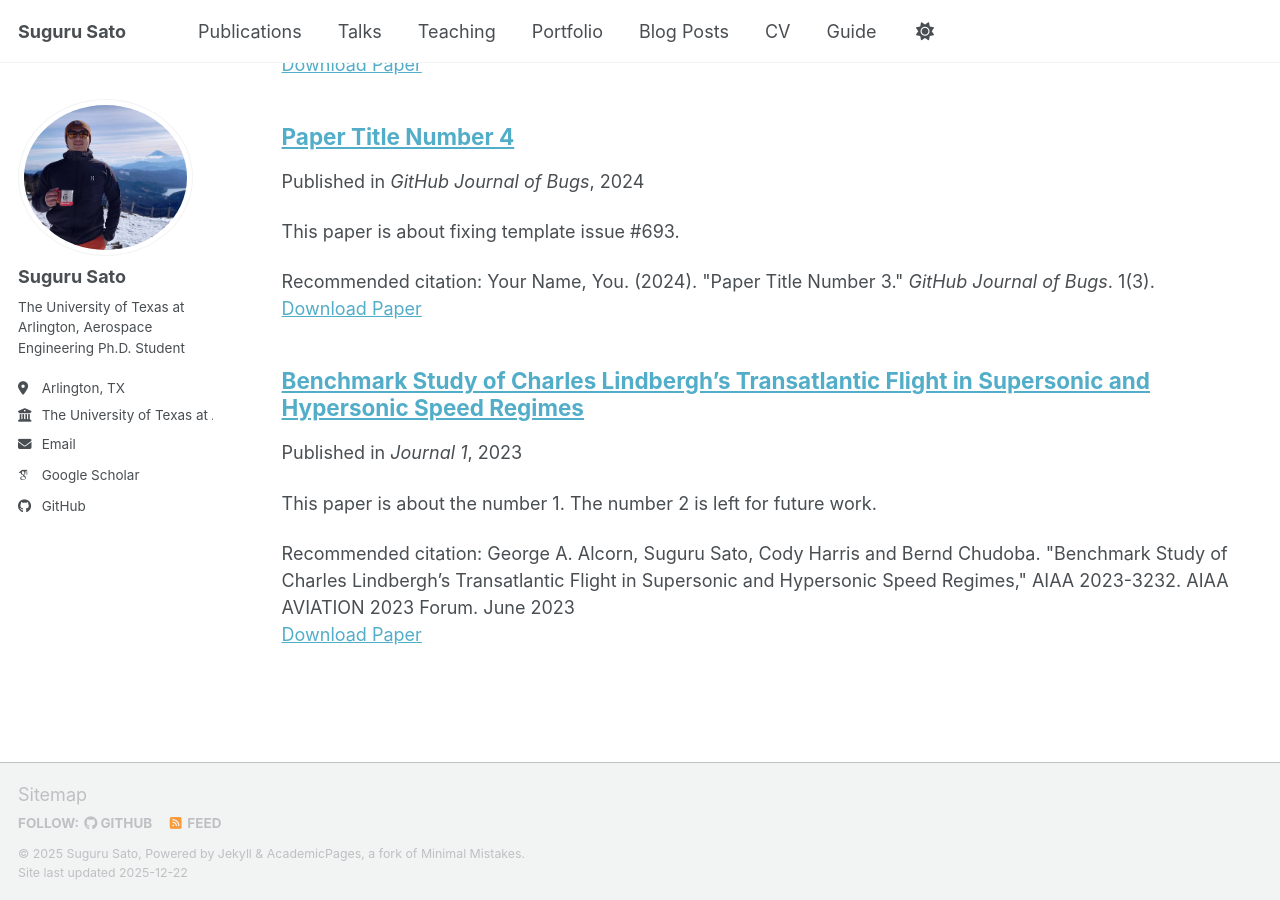
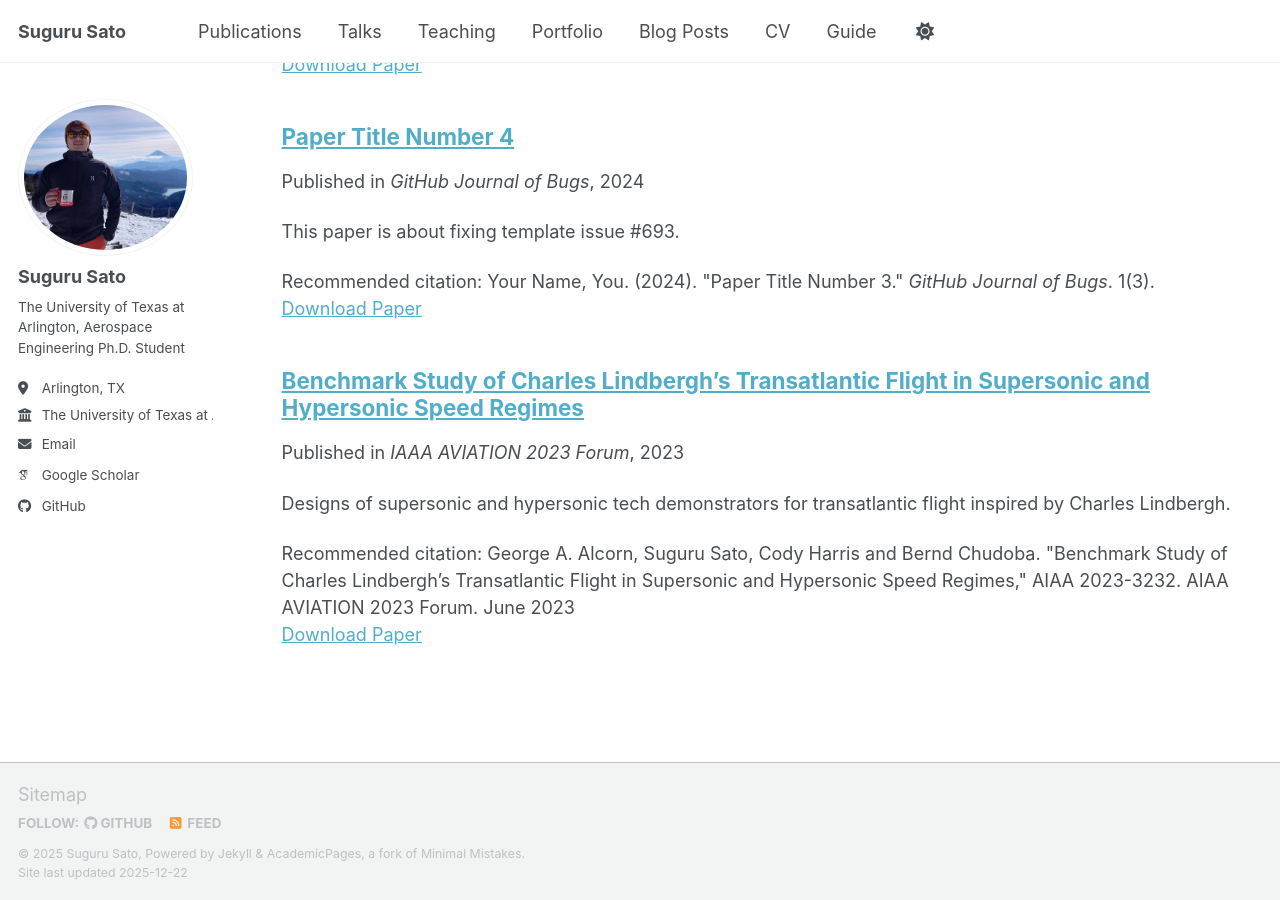
Before and after one commit to GitHub-Suguru/GitHub-Suguru.github.io, a Jekyll site: the page built from _pages/publications.html, in a window 1280 px wide and 900 px high, scrolled down 1009 px. Built offline with Jekyll 4.4.1, drawn with Linux system fonts in a browser that asks for light colours; some web fonts are replaced; a script bundle is joined from its source files by our own code; library files that are not in the unit come from our copies.

Commit message:
Update 2023-06-08-AIAA2023-3232.md

```diff
--- a/_publications/2023-06-08-AIAA2023-3232.md
+++ b/_publications/2023-06-08-AIAA2023-3232.md
@@ -3,11 +3,11 @@ title: "Benchmark Study of Charles Lindbergh's Transatlantic Flight in Supersoni
 collection: publications
 category: conferences
 permalink: /publication/2023-06-08-AIAA2023-3232
-excerpt: 'This paper is about the number 1. The number 2 is left for future work.'
+excerpt: 'Designs of supersonic and hypersonic tech demonstrators for transatlantic flight inspired by Charles Lindbergh.'
 date: 2023-06-08
-venue: 'Journal 1'
+venue: 'IAAA AVIATION 2023 Forum'
 slidesurl:
-paperurl: '[https://academicpages.github.io/files/paper1.pdf](https://arc.aiaa.org/doi/10.2514/6.2023-3232)'
+paperurl: 'https://arc.aiaa.org/doi/10.2514/6.2023-3232'
 bibtexurl:
 citation: 'George A. Alcorn, Suguru Sato, Cody Harris and Bernd Chudoba. "Benchmark Study of Charles Lindbergh’s Transatlantic Flight in Supersonic and Hypersonic Speed Regimes," AIAA 2023-3232. AIAA AVIATION 2023 Forum. June 2023'
 ---
```
